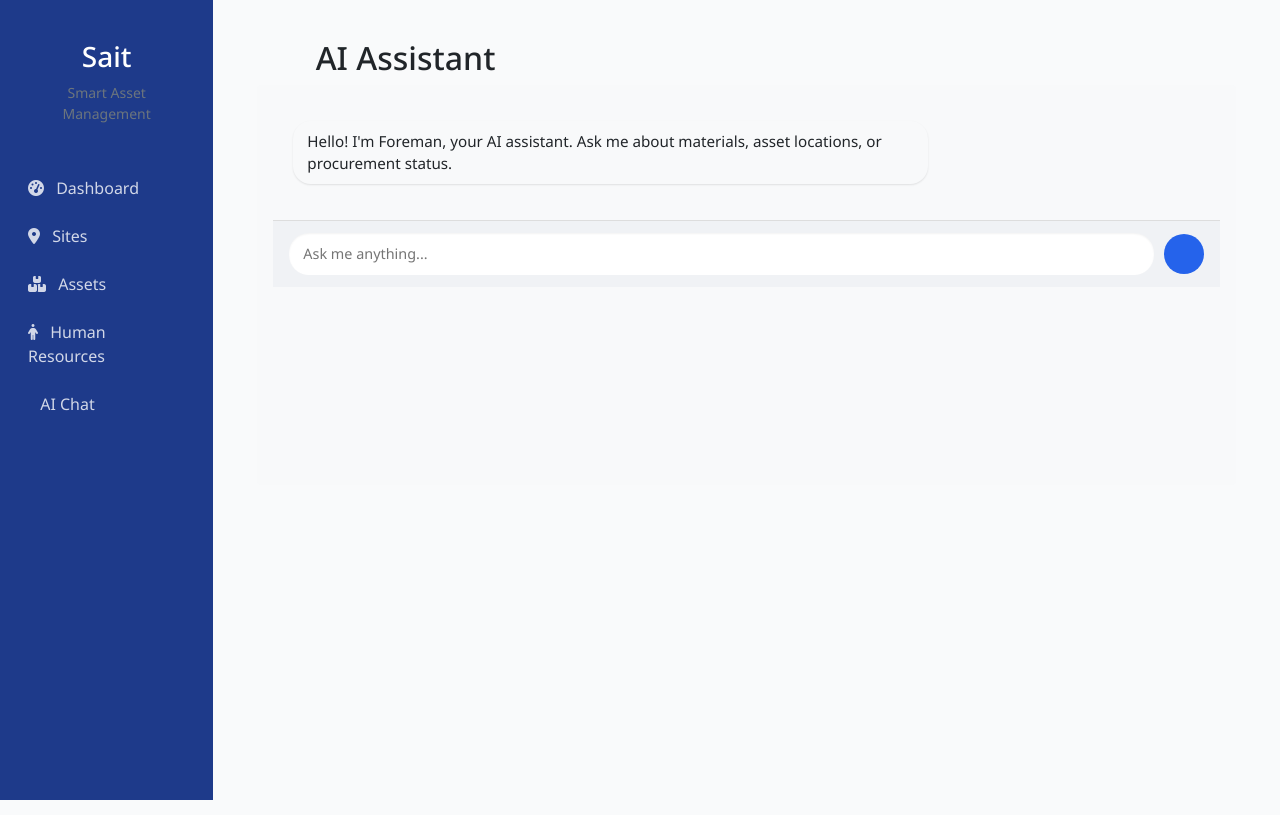
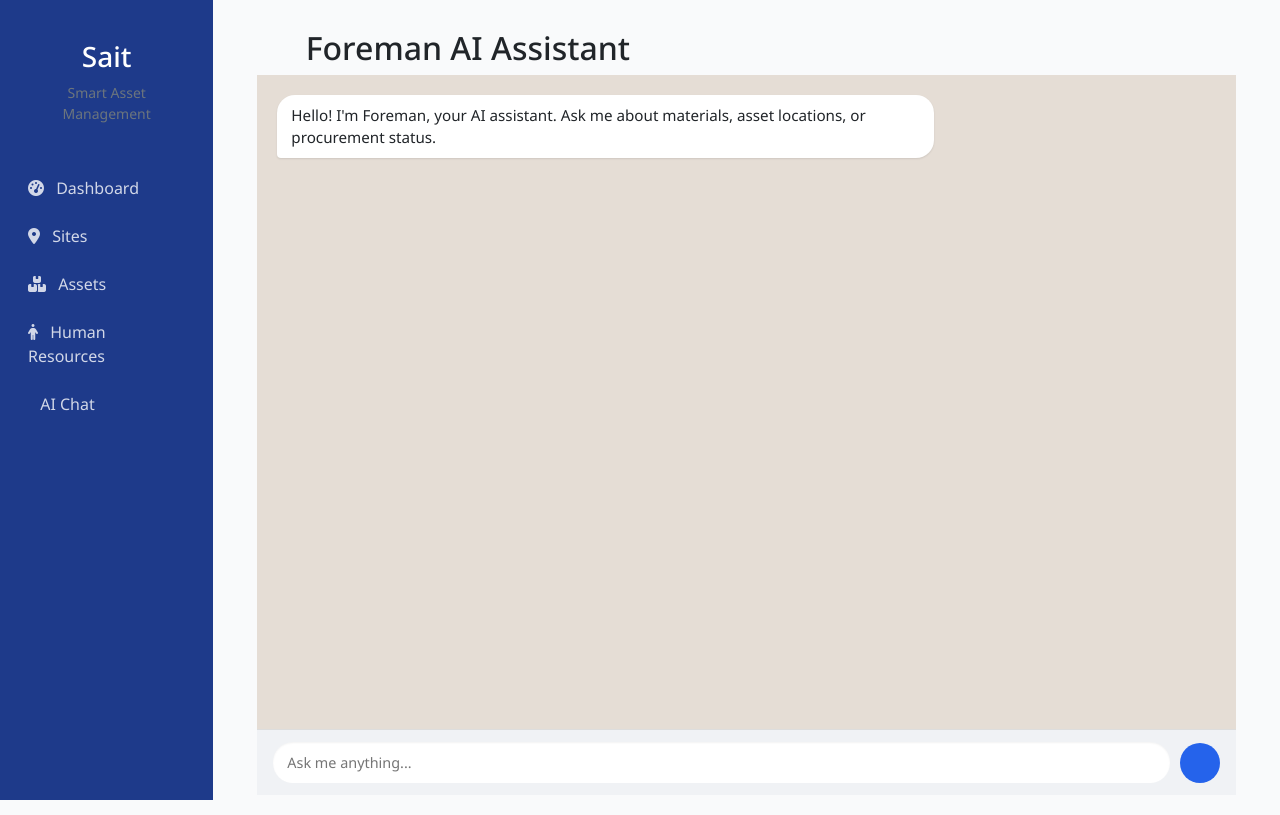
Before and after one commit to geoffowuor/Sait, a Django app: template foreman/templates/chat.html in a window 1280 px wide. Run offline with Django 5.2, Linux system fonts and the light colour scheme; the template is opened without the code that fills it, so the values that code supplies are empty; some libraries are stand-ins or nearby versions; some web fonts are replaced.

Commit message:
fixed the chat layout

```diff
--- a/foreman/templates/chat.html
+++ b/foreman/templates/chat.html
@@ -3,23 +3,31 @@
 
 {% block content %}
 
+
+
 <div class="assistant">
     <div class="ai-assistant-card">
-        <h2><box-icon name='brain' size="50px" color="#3498db"></box-icon> AI Assistant</h2>
-        <div class="chat-container">
+        <h2 class="assistant-header">
+            <box-icon name="brain" size="40px" color="#3498db"></box-icon>
+            Foreman AI Assistant
+        </h2>
+
+        <!-- Chat Area -->
+        <div class="chat-area">
             <div id="chat-messages" class="chat-messages">
-                <div class="message system-message">
-                    Hello! I'm Foreman, your AI assistant. Ask me about materials, asset locations, or procurement status.
+                <div class="message received">
+                     Hello! I'm Foreman, your AI assistant. Ask me about materials, asset locations, or procurement status.
                 </div>
-                <!-- Messages will be appended here -->
+
             </div>
 
-            <form id="ai-form">
+            <!-- Chat Input -->
+            <form id="ai-form" class="chat-input">
                 {% csrf_token %}
-                <div class="chat-input">
-                    <input type="text" name="query" id="query" placeholder="Ask me anything..." required>
-                    <button type="submit"><box-icon name='send' color="#3498db" size="40px"></box-icon></button>
-                </div>
+                <input type="text" name="query" id="query" placeholder="Ask me anything..." required>
+                <button type="submit" aria-label="Send">
+                    <box-icon name="send" color="#ffffff" size="24px"></box-icon>
+                </button>
             </form>
         </div>
     </div>
@@ -29,26 +37,29 @@
 document.getElementById('ai-form').addEventListener('submit', function(e) {
     e.preventDefault();
 
-    const query = document.getElementById('query').value;
+    const query = document.getElementById('query').value.trim();
+    if (!query) return;
+
     const csrfToken = document.querySelector('input[name="csrfmiddlewaretoken"]').value;
+    const chatMessages = document.getElementById('chat-messages');
 
-    // Show user message
-    const chatMessages = document.getElementById('chat-messages');
+
     const userMessage = document.createElement('div');
-    userMessage.className = 'message user-message';
+    userMessage.className = 'message sent';
     userMessage.textContent = query;
     chatMessages.appendChild(userMessage);
 
-    // Clear the input
+
     document.getElementById('query').value = '';
 
-    // Add loading message
     const loadingMessage = document.createElement('div');
-    loadingMessage.className = 'message system-message';
-    loadingMessage.textContent = 'Thinking...';
+    loadingMessage.className = 'message received';
+    loadingMessage.textContent = 'Typing...';
     chatMessages.appendChild(loadingMessage);
 
-    // Send AJAX request
+    chatMessages.scrollTop = chatMessages.scrollHeight;
+
+    // Send request
     fetch('{% url "ai_assistant" %}', {
         method: 'POST',
         headers: {
@@ -56,34 +67,25 @@
             'X-Requested-With': 'XMLHttpRequest',
             'X-CSRFToken': csrfToken
         },
-        body: JSON.stringify({
-            query: query
-        })
+        body: JSON.stringify({ query })
     })
     .then(response => response.json())
     .then(data => {
-        // Remove loading message
-        chatMessages.removeChild(loadingMessage);
 
-        // Add AI response
+        loadingMessage.remove();
         const aiResponse = document.createElement('div');
-        aiResponse.className = 'message system-message';
+        aiResponse.className = 'message received';
         aiResponse.textContent = data.response;
         chatMessages.appendChild(aiResponse);
-
-        // Scroll to bottom
         chatMessages.scrollTop = chatMessages.scrollHeight;
     })
     .catch(error => {
-        // Remove loading message
-        chatMessages.removeChild(loadingMessage);
-
-        // Add error message
+        loadingMessage.remove();
         const errorMessage = document.createElement('div');
-        errorMessage.className = 'message system-message error';
-        errorMessage.textContent = 'Sorry, something went wrong. Please try again.';
+        errorMessage.className = 'message received error';
+        errorMessage.textContent = '⚠️ Something went wrong. Please try again.';
         chatMessages.appendChild(errorMessage);
-
+        chatMessages.scrollTop = chatMessages.scrollHeight;
         console.error('Error:', error);
     });
 });
```
